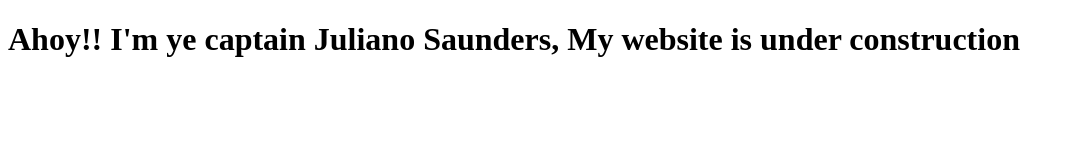
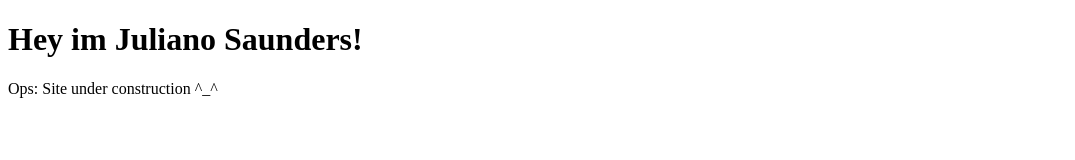
Before and after one commit to akaJSaunders/jsaunders.github.io, a plain HTML site: page index.html in a window 1280 px wide. Shown: the whole page, without its empty margins (0-1075 px from the left). Drawn offline with Linux system fonts and the light colour scheme.

Commit message:
Update index.html

```diff
--- a/index.html
+++ b/index.html
@@ -1,9 +1,9 @@
-<!DOCTYPE html>
+ <!DOCTYPE html>
 <html>
-	<head>
-		<title>Juliano Saunders</title>
-	</head>
-	<body>
-        	<h1>Ahoy!! I'm ye captain Juliano Saunders, My website is under construction </h1>
-	</body>
+<body>
+
+<h1>Hey  im Juliano Saunders!</h1>
+<p>Ops: Site under construction ^_^</p>
+
+</body>
 </html>
```
